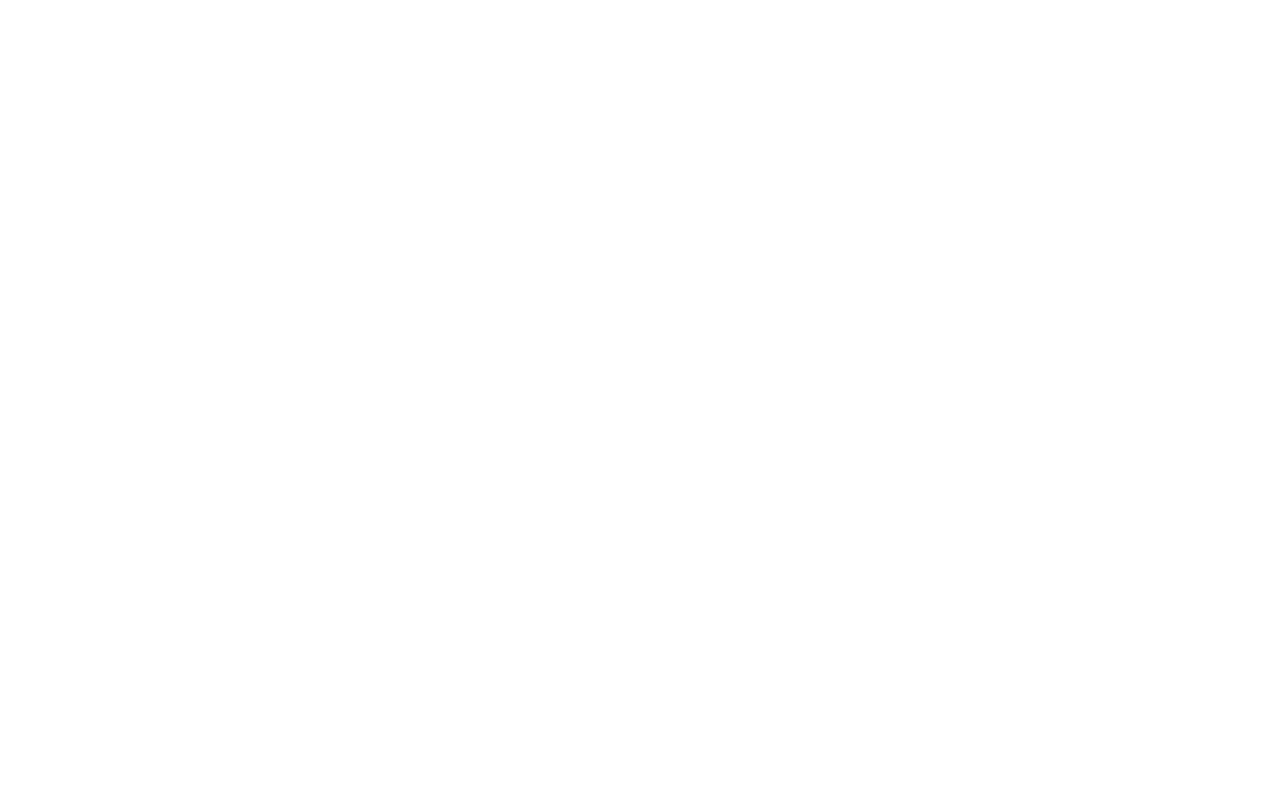
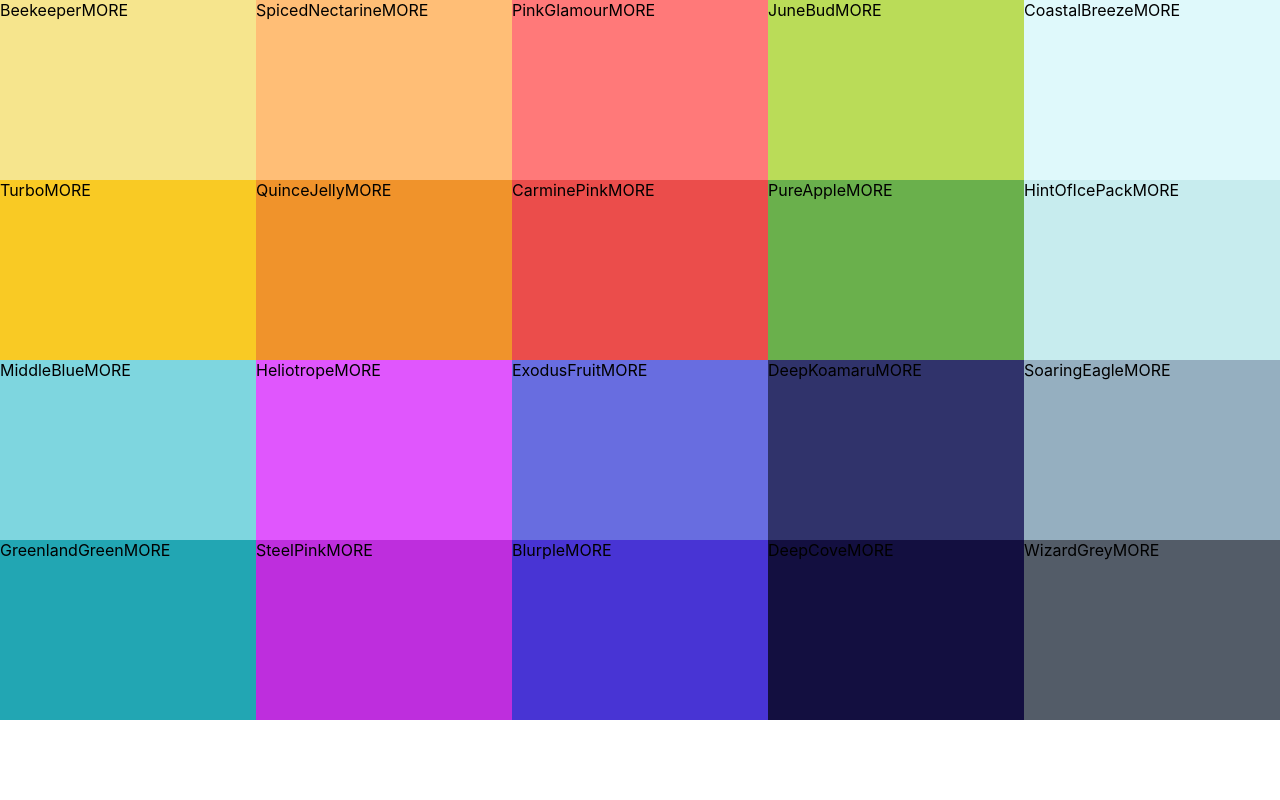
Before and after one commit to frozenparadox99/React-Colors-Project, a React (Create React App) app: page / in a window 1280 px wide. Shown: the top 800 px of the page. Built offline with nearby package versions, Linux system fonts and the light colour scheme.

Commit message:
added colorBox and styled the palette

```diff
--- a/src/App.js
+++ b/src/App.js
@@ -7,6 +7,7 @@
     return (
       <div>
         <Palette {...seedColors[4]} />
+        <Palette {...seedColors[2]} />
       </div>
     );
   }
--- /dev/null
+++ b/src/ColorBox.css
@@ -0,0 +1,8 @@
+.ColorBox {
+  width: 20%;
+  height: 25%;
+  margin: 0 auto;
+  display: inline-block;
+  position: relative;
+  cursor: pointer;
+}
--- /dev/null
+++ b/src/ColorBox.js
@@ -0,0 +1,14 @@
+import React, { Component } from "react";
+import "./ColorBox.css";
+
+class ColorBox extends Component {
+  render() {
+    return (
+      <div style={{ background: this.props.background }} className="ColorBox">
+        <span>{this.props.name}</span>
+        <span>MORE</span>
+      </div>
+    );
+  }
+}
+export default ColorBox;
--- /dev/null
+++ b/src/Palette.css
@@ -0,0 +1,6 @@
+.Palette {
+  height: 100vh;
+}
+.Palette-colors {
+  height: 90%;
+}
--- a/src/Palette.js
+++ b/src/Palette.js
@@ -1,11 +1,17 @@
 import React, { Component } from "react";
+
+import ColorBox from "./ColorBox";
+import "./Palette.css";
 
 class Palette extends Component {
   render() {
+    const colorBoxes = this.props.colors.map((color) => (
+      <ColorBox background={color.color} name={color.name} />
+    ));
     return (
       <div className="Palette">
         {/* Navbar goes here */}
-        <div className="Palette-colors">{/* bunch of color boxes */}</div>
+        <div className="Palette-colors">{colorBoxes}</div>
         {/* footer eventually */}
       </div>
     );
```
